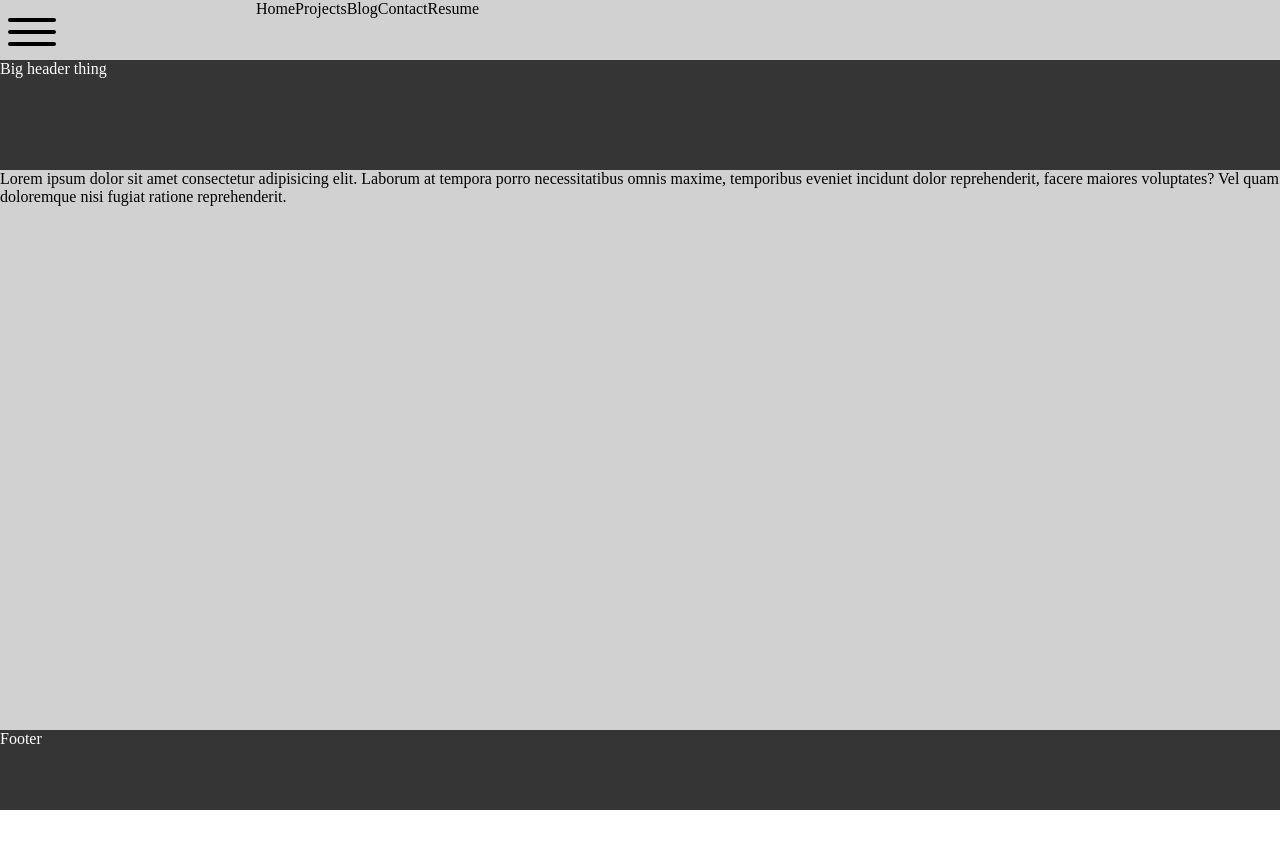
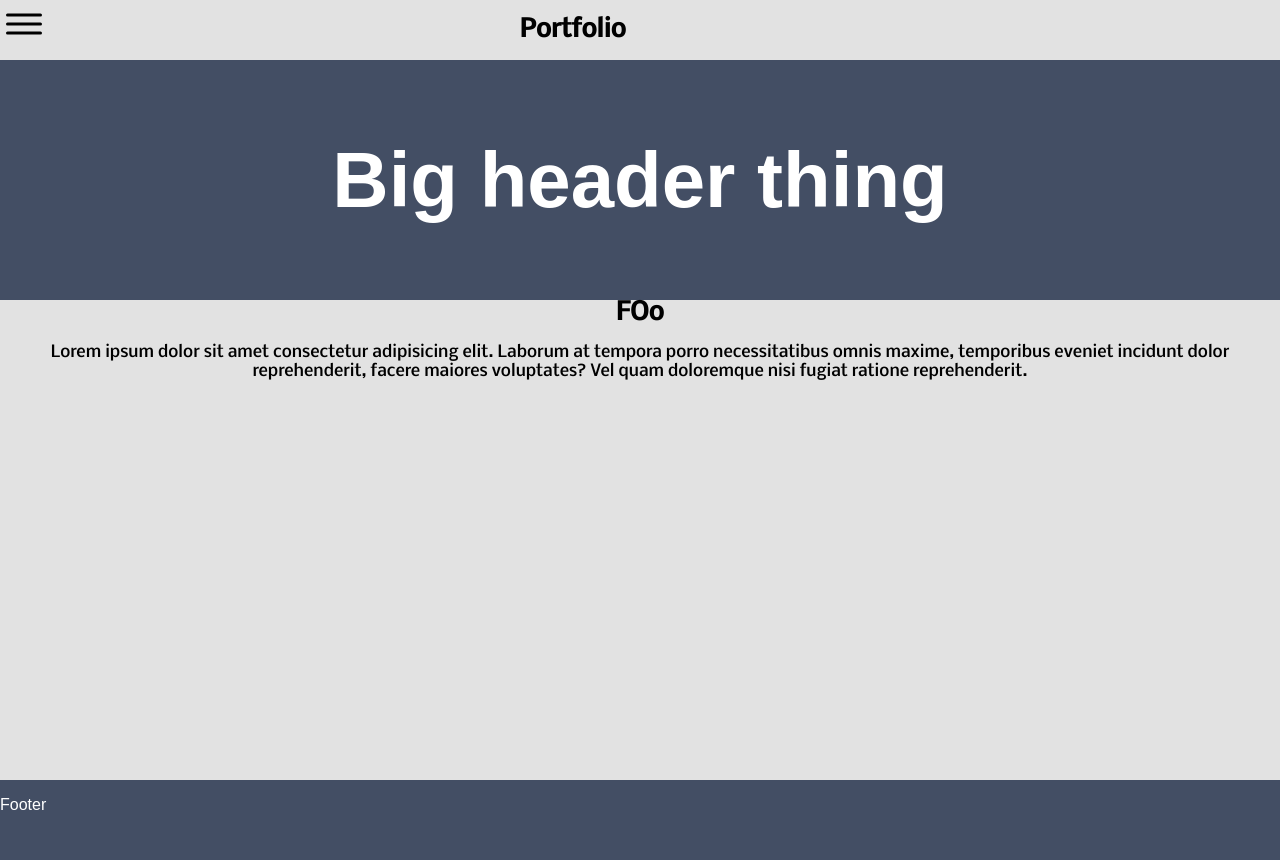
Before and after one commit to chrisops/T1A2, a plain HTML site: page chrishoggan_T1A2/index.html in a window 1280 px wide. Before the commit the page ends 810 px from the top, so only its background shows below. Drawn offline with nearby package versions, Linux system fonts and the light colour scheme; a web font is replaced by a local one.

Commit message:
9 March morning changes, fixed navbar

```diff
--- a/chrishoggan_T1A2/index.html
+++ b/chrishoggan_T1A2/index.html
@@ -6,11 +6,14 @@
     <meta name="viewport" content="width=device-width, initial-scale=1.0">
     <title>Document</title>
     <link rel="stylesheet" href="style.css">
+    <link rel="preconnect" href="https://fonts.gstatic.com">
+    <link rel="preconnect" href="https://fonts.gstatic.com">
+<link href="https://fonts.googleapis.com/css2?family=Miriam+Libre&family=Nobile:wght@500&display=swap" rel="stylesheet">
 </head>
 <body>
-    <div id="flexbody">
-        <header id="headerhome"><ion-icon id="menuicon" name="menu-outline"></ion-icon></header>
         <nav id="navbar">
+            <div id="hamburger">
+                <ion-icon id="menuicon" name="menu-outline"></ion-icon>
                 <ul>
                     <li id="navhme">Home</li>
                     <li id="navprj">Projects</li>
@@ -18,15 +21,25 @@
                     <li id="navcon">Contact</li>
                     <li id="navres">Resume</li>
                 </ul>
+            </div>
+            <a href="index.html" id="headerlink"><header><h1>Portfolio</h1></header></a>
         </nav>
-        <div id="banner">Big header thing</div>
+        <div id="banner">
+            <h2>
+                Big header thing
+            </h2>
+        </div>
         <article>
+            <h1>FOo</h1>
+            <p>
                 Lorem ipsum dolor sit amet consectetur adipisicing elit. Laborum at tempora porro necessitatibus omnis maxime, temporibus eveniet incidunt dolor reprehenderit, facere maiores voluptates? Vel quam doloremque nisi fugiat ratione reprehenderit.
+            </p>
         </article>
             <footer>
+            <p>
                 Footer
+            </p>
             </footer>
-    </div>
 
 <!-- Enable Ionicons -->
     <script src="https://unpkg.com/ionicons@5.4.0/dist/ionicons.js"></script>
--- a/chrishoggan_T1A2/style.css
+++ b/chrishoggan_T1A2/style.css
@@ -1,55 +1,99 @@
 body {
     margin: 0;
-}
-#headerhome{
-    width: 20%;
-    height: 60px;
-    background-color: rgb(209, 209, 209);
-}
-#menuicon {
-    font-size:64px;
-}
-#flexbody {
+    padding: 0;
     display:flex;
     flex-wrap: wrap;
     flex-direction: row;
 }
+h1{
+    font-family: 'Nobile', sans-serif;
+    text-align: center;
+    font-weight: bold;
+    margin: 0;
+    padding: 0;
+
+}
+
+#hamburger {
+    display: block;
+}
+
+#headerlink {
+    width: 82%;
+    text-decoration: none;
+    color: inherit;
+}
+#headerlink:hover {
+    background-color: #7c8b9c;
+}
+header{
+
+    width: 100%;
+    height: 100%;
+    background-color: #e2e2e2;
+    display: flex;
+    justify-content: center;
+    align-items: center;
+}
+#menuicon {
+    font-size: 48px;
+}
 #navbar {
+    display:flex;
+    flex-direction: row;
     margin: 0;
-    width: 80%;
-    background-color: rgb(209, 209, 209);
+    width: 100%;
+    height: 60px;
+    background-color: #e2e2e2;
 }
 #navbar ul {
     margin: 0;
     padding: 0;
-    width: 80%;
-    background-color: rgb(209, 209, 209);
+    width: 100%;
+    height: 100%;
+    display: none;
+    flex-direction: row;
+    justify-content: space-evenly;
+    background-color: rgb(231, 231, 231);
 }
 #navbar li {
+    font-family: 'Nobile', sans-serif;
+    display: flex;
+    flex-direction: row;
+    align-items: center;
+    justify-content: center;
     list-style: none;
-    float: left;
+    height: 100%;
+    width:100%;
+    background-color: grey;
 
 }
 #navbar li:hover {
-    background-color: white;
+    background-color: rgb(216, 216, 216);
 }
 
 #banner{
+    font-size: 52px;
+    font-family: 'Miriam Libre', sans-serif;
+    text-align: center;
     width: 100%;
-    height: 110px;
-    background-color: rgb(53, 53, 53);
-    color: white;
+    padding: 10px 0;
+    background-color: #434e64;
+    color: #ffffff;
 }
 
 article {
+    text-align: center;
+    font-family: 'Nobile', sans-serif;
     width: 100%;
-    height: 70vh;
-    background-color: rgb(209, 209, 209);
+    height: 60vh;
+    background-color: #e2e2e2;
 }
 
 footer {
+    font-family: 'Miriam Libre', sans-serif;
     width:100%;
     height:80px;
-    background-color: rgb(53, 53, 53);
+    background-color: #434e64;
     color: white;
 }
```
Lines whose indentation alone changed are shown as unchanged.
